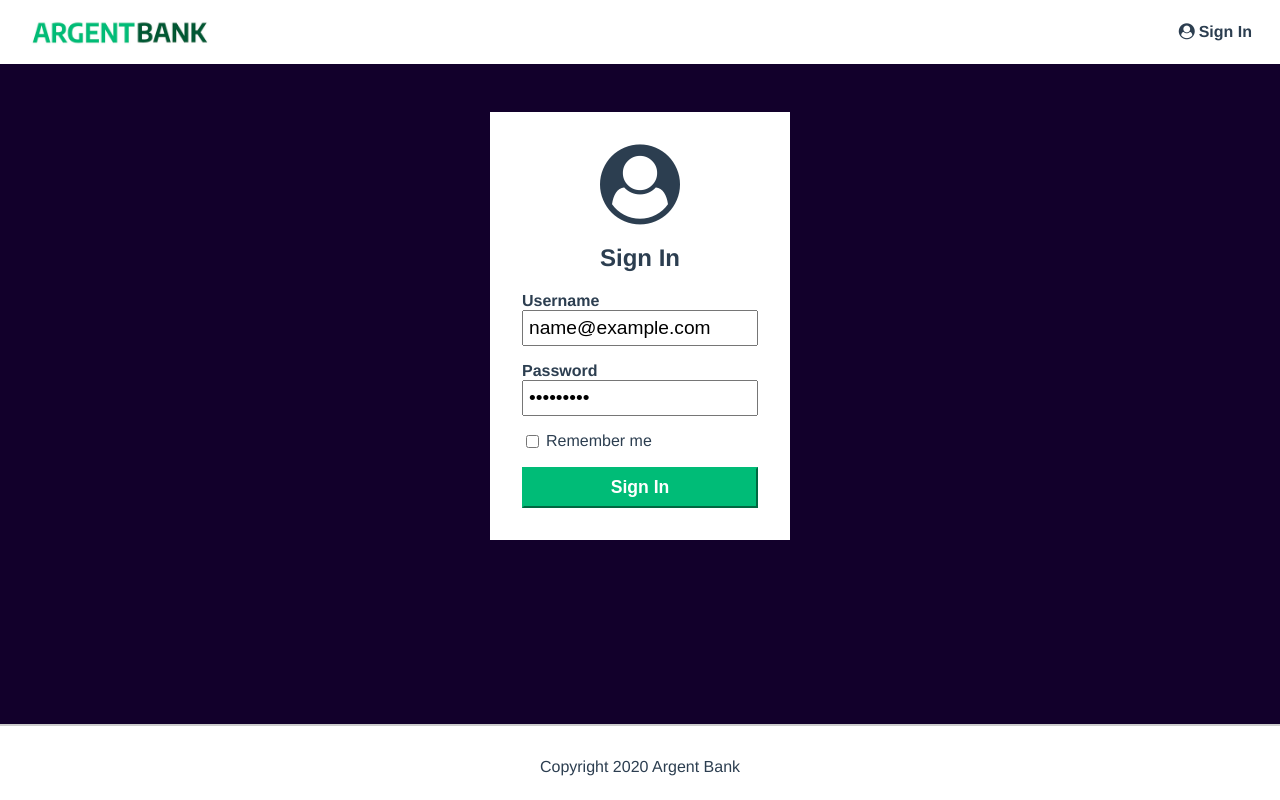
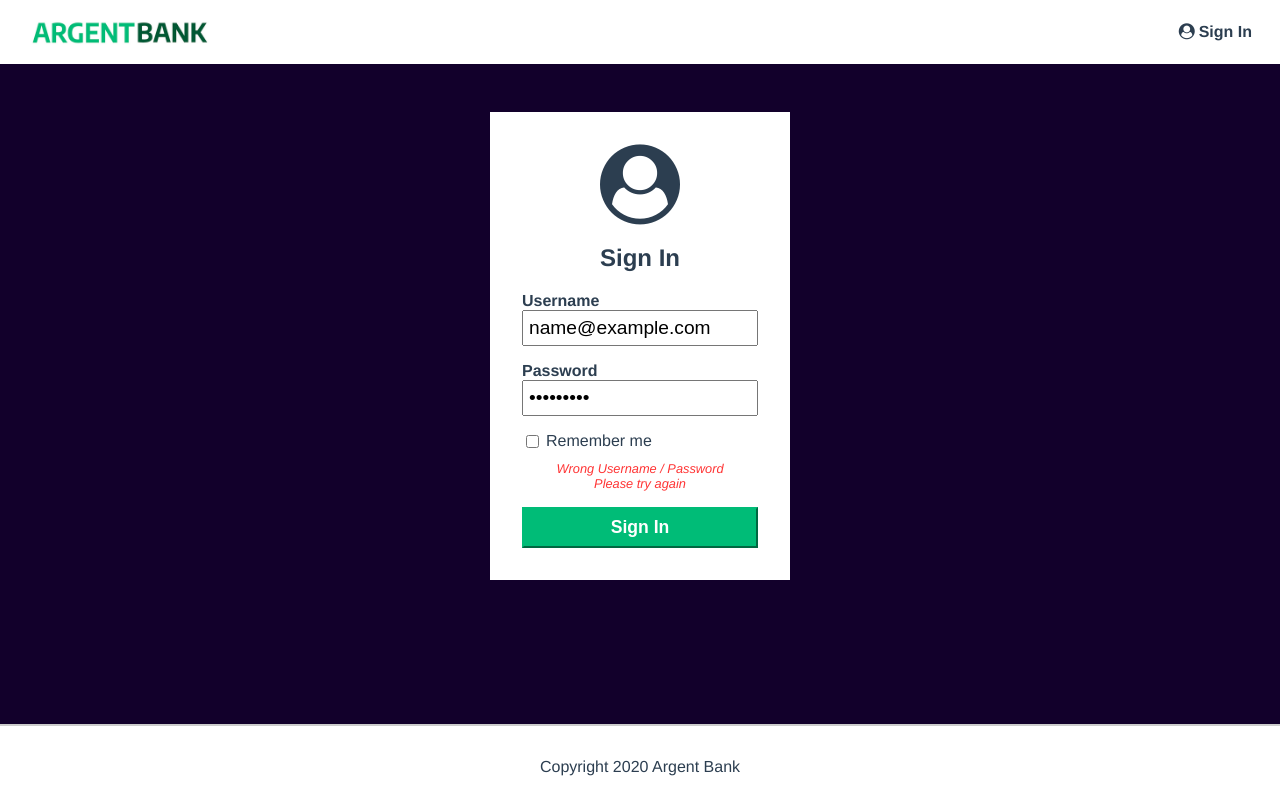
Before and after one commit to ChuckBDT/OC-13-BankArgent, a React (Vite) app: page /login in a window 1280 px wide. Both pictures are taken after typing "name@example.com", "Sample123" into the empty fields and a click on the button "Sign In". Built offline with nearby package versions, Linux system fonts and the light colour scheme; no server answers.

Commit message:
Input Type added & Error message (wrong IDs)

```diff
--- a/src/App.css
+++ b/src/App.css
@@ -129,10 +129,16 @@ body {
   font-size: 0.9rem;
 }
 
-.update-form-error {
+.update-form-error,
+.login-form-error {
   margin-block: 0;
   margin-top: 10px;
   color: rgb(255, 52, 52);
+}
+
+.login-form-error {
+  font-size: 0.8rem;
+  font-style: italic;
 }
 
 .error-page {
--- a/src/views/Login.jsx
+++ b/src/views/Login.jsx
@@ -5,7 +5,7 @@ import { useNavigate } from "react-router-dom";
 import { useForm } from "react-hook-form";
 
 function Login() {
-  const { logDetails } = useSelector((state) => state.auth);
+  const { logDetails, error } = useSelector((state) => state.auth);
   const dispatch = useDispatch();
   const { register, handleSubmit } = useForm();
   const navigate = useNavigate();
@@ -28,7 +28,7 @@ function Login() {
         <form onSubmit={handleSubmit(onSubmit)}>
           <div className='input-wrapper'>
             <label htmlFor='username'>Username</label>
-            <input {...register("email")} type='text' id='username' />
+            <input {...register("email")} type='email' id='username' />
           </div>
           <div className='input-wrapper'>
             <label htmlFor='password'>Password</label>
@@ -38,6 +38,13 @@ function Login() {
             <input type='checkbox' id='remember-me' />
             <label htmlFor='remember-me'>Remember me</label>
           </div>
+          {error && (
+            <p className='login-form-error'>
+              Wrong Username / Password
+              <br />
+              Please try again
+            </p>
+          )}
           <button type='submit' className='sign-in-button'>
             Sign In
           </button>
```
